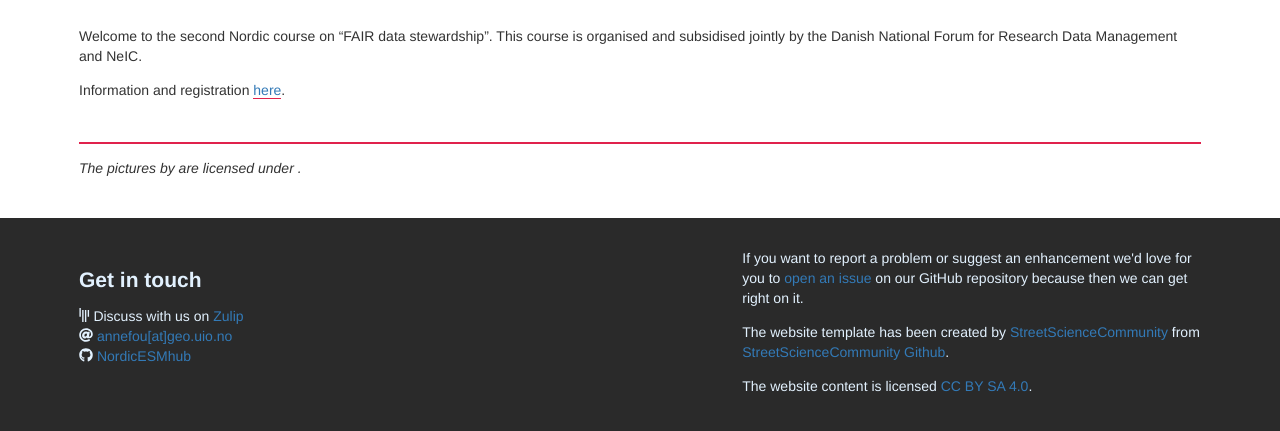
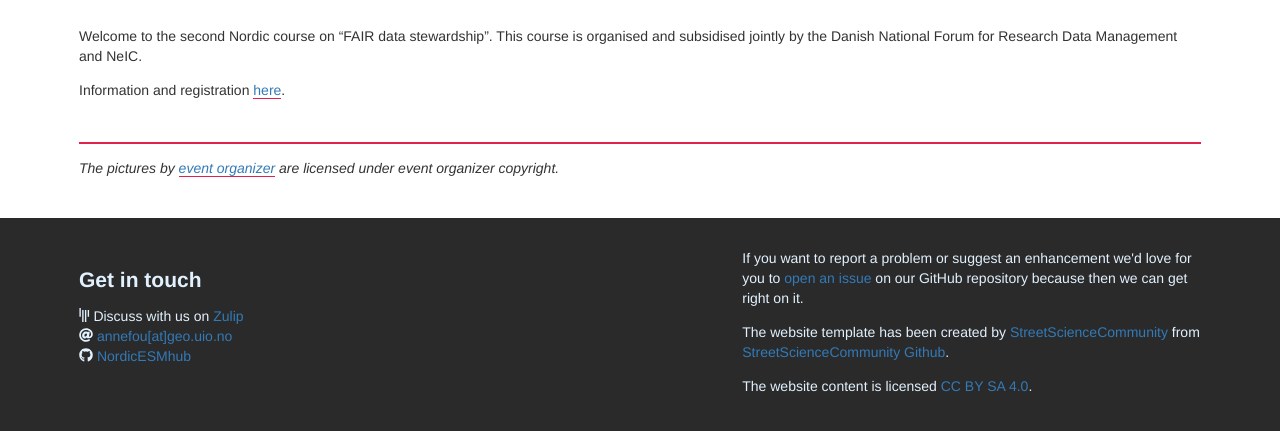
Before and after one commit to NordicESMhub/nordicesmhub.github.io, a Jekyll site: the page built from _events/2019-11-18-fair.md, in a window 1280 px wide and 900 px high, scrolled down 200 px, cut to the strip 434-865 px from the top of the window. Built offline with Jekyll 4.4.1, drawn with Linux system fonts in a browser that asks for light colours; nearby versions of some CDN libraries.

Commit message:
added license

```diff
--- a/_events/2019-11-18-fair.md
+++ b/_events/2019-11-18-fair.md
@@ -16,8 +16,8 @@ supporters:
   - GO-FAIR
   - NORDUnet
 photos:
-  name:
-  license:
+  name: event organizer
+  license: event organizer copyright
 ---
 
 Welcome to the second Nordic course on "FAIR data stewardship". This course is organised and subsidised jointly by the Danish National Forum for Research Data Management and NeIC.
```
